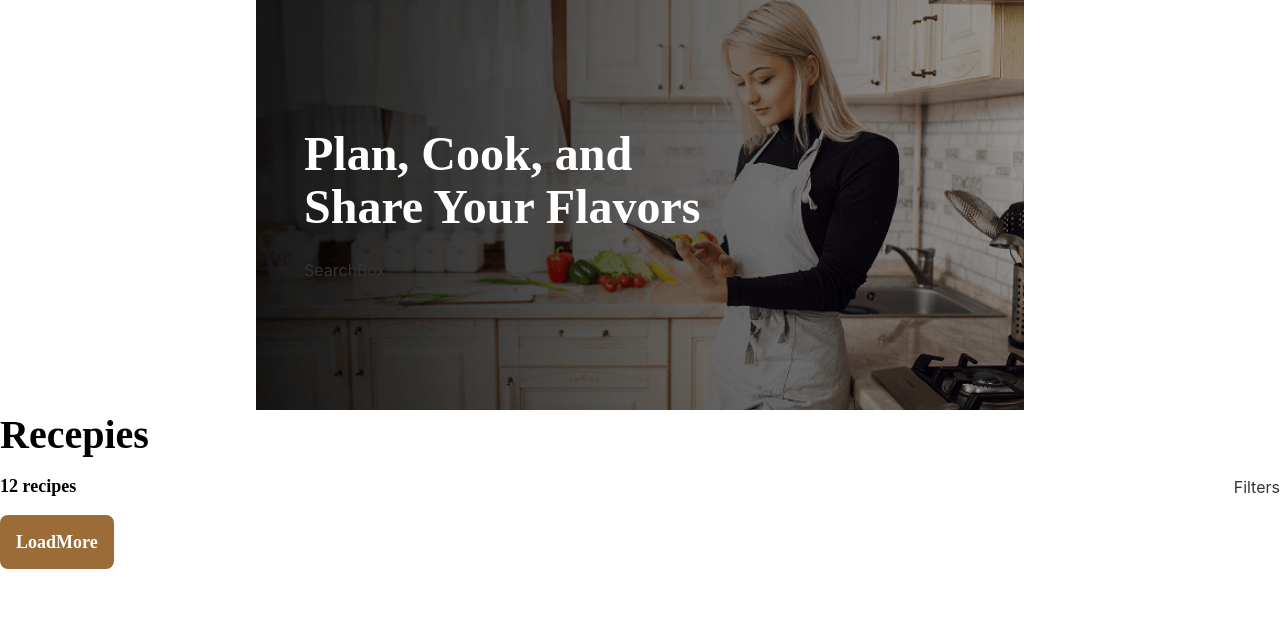
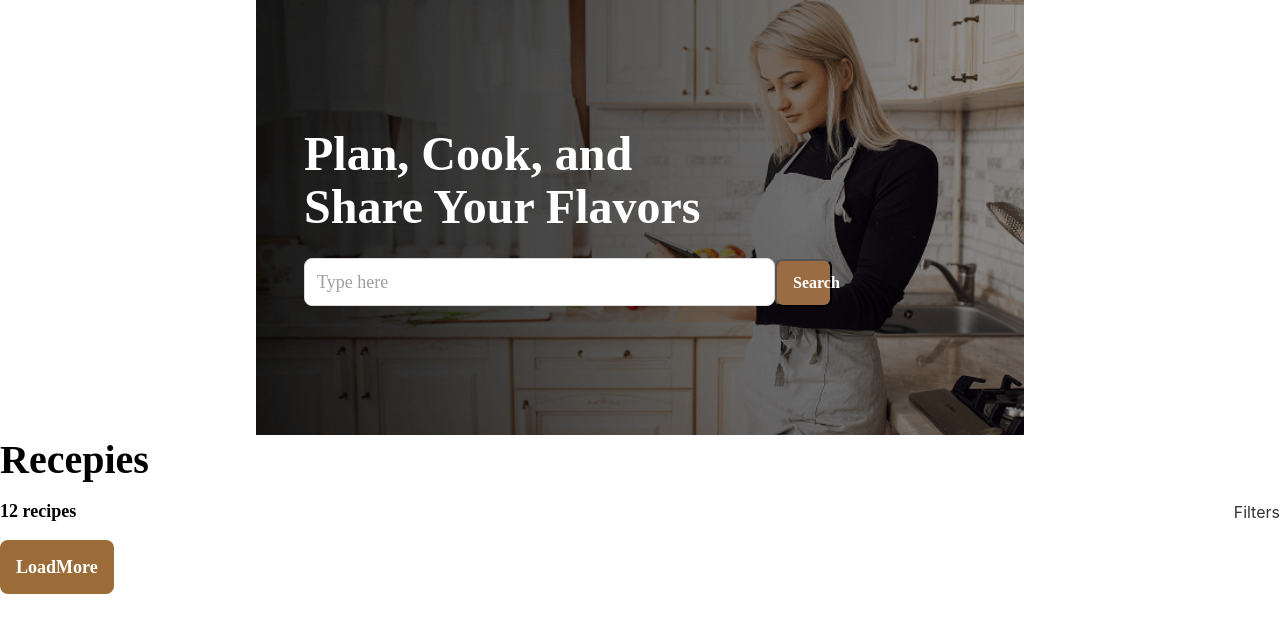
Before and after one commit to Tap0kk/react-test, a React (Vite) app: page / in a window 1280 px wide. Shown: the top 632 px of the page. Built offline with nearby package versions, Linux system fonts and the light colour scheme.

Commit message:
Update SearchBox.jsx

```diff
--- a/src/components/SearchBox/SearchBox.jsx
+++ b/src/components/SearchBox/SearchBox.jsx
@@ -1,7 +1,11 @@
 import React from 'react';
+import s from './SearchBox.module.css'
 
 const SearchBox = () => {
-  return <div>SearchBox</div>;
+  return <div className={s.inputContainer}>
+    <input className={s.input} type="text" value="Type here" />
+    <button className={s.inputBtn}>Search</button>
+  </div>;
 };
 
 export default SearchBox;
```
